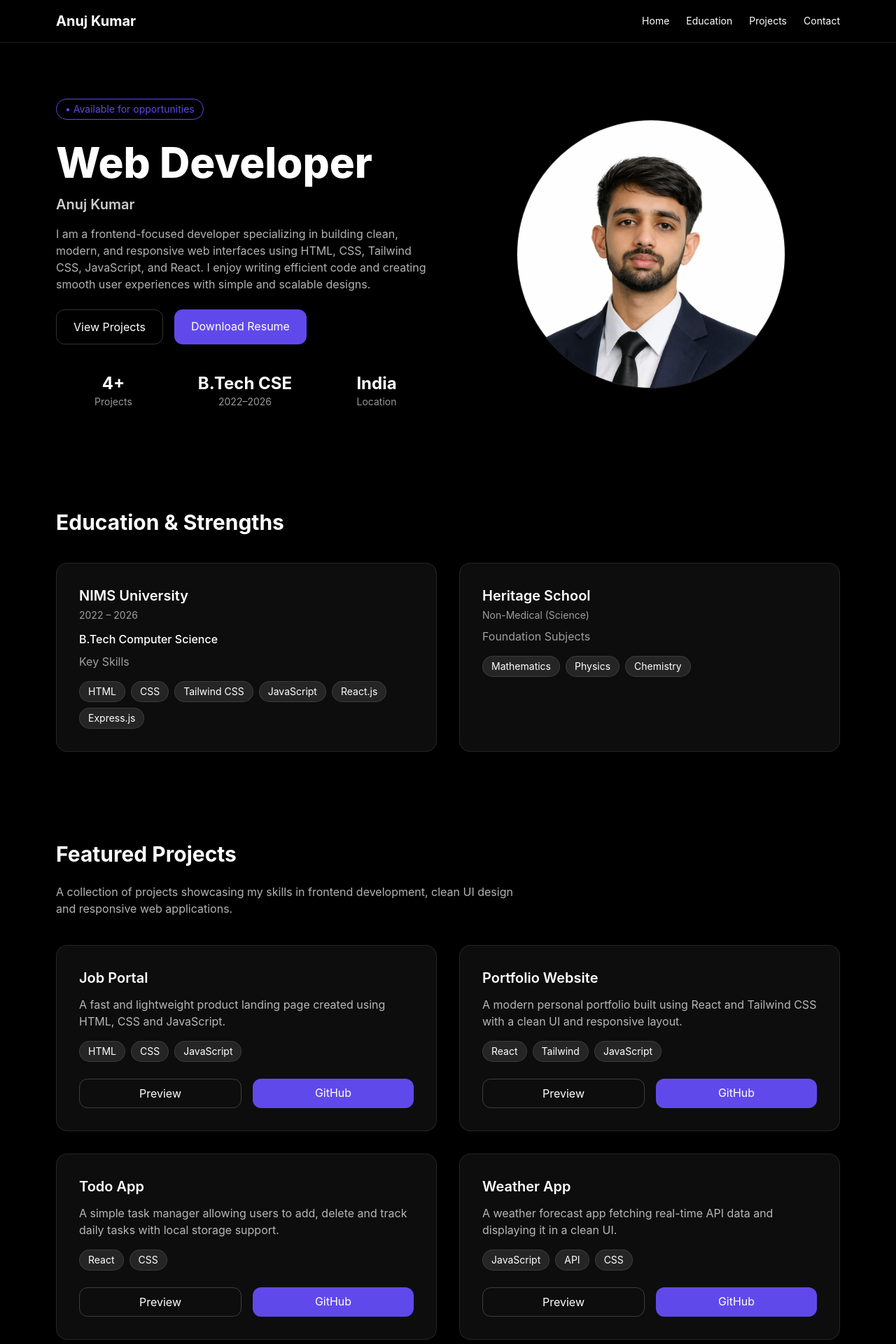
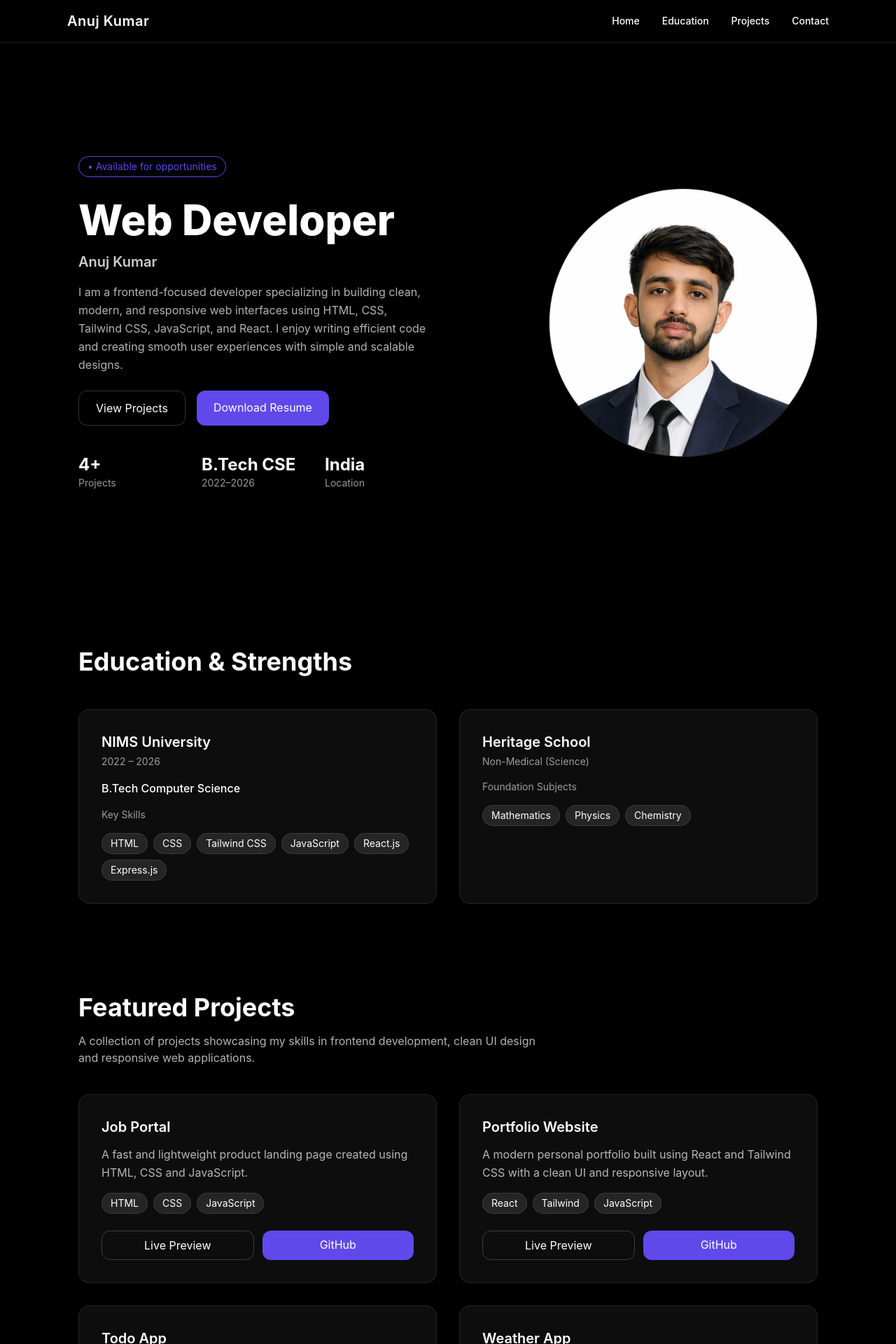
Before and after one commit to Ak-Anuj/ANUJ-REACT-PORTFOLIO, a React (Vite) app: page / in a window 1280 px wide. Shown: the top 1920 px of the page at 70% size. Built offline with nearby package versions, Linux system fonts and the light colour scheme.

Commit message:
add web  responsive

```diff
--- a/package.json
+++ b/package.json
@@ -11,6 +11,7 @@
   },
   "dependencies": {
     "@tailwindcss/vite": "^4.1.18",
+    "lucide-react": "^0.563.0",
     "react": "^19.2.0",
     "react-dom": "^19.2.0",
     "react-icons": "^5.5.0"
--- a/src/components/Contact.jsx
+++ b/src/components/Contact.jsx
@@ -7,32 +7,42 @@ export default function Contact() {
     setForm({ ...form, [e.target.name]: e.target.value });
   }
 
-  function handleSubmit() {
+  function handleSubmit(e) {
+    e.preventDefault();
     alert("Thanks for your message!");
   }
 
   return (
-    <section id="contact" className="py-16">
-      <h2 className="text-3xl font-bold mb-6">Contact Me</h2>
-      <p className="text-white/70 max-w-2xl">
-        Feel free to reach out for collaborations, internships, or just to say
-        hi.
+    <section
+      id="contact"
+      className="py-12 sm:py-16 px-4 sm:px-6 lg:px-8"
+    >
+      <div className="max-w-5xl mx-auto">
+        <h2 className="text-2xl sm:text-3xl md:text-4xl font-bold mb-4">
+          Contact Me
+        </h2>
+
+        <p className="text-white/70 max-w-2xl text-sm sm:text-base">
+          Feel free to reach out for collaborations, internships, or just to say hi.
         </p>
 
         <form
           action="https://formsubmit.co/anujyadav999688@gmail.com"
           method="POST"
           onSubmit={handleSubmit}
-        className="mt-8 bg-[#0d0d0d] p-8 rounded-2xl shadow-xl border border-white/10 max-w-2xl"
+          className="mt-8 bg-[#0d0d0d] p-6 sm:p-8 rounded-2xl shadow-xl border border-white/10 w-full"
         >
-        <div className="grid md:grid-cols-2 gap-6">
+          {/* Name + Email */}
+          <div className="grid grid-cols-1 md:grid-cols-2 gap-6">
             <div>
               <label className="text-sm">Name</label>
               <input
                 required
                 type="text"
                 name="name"
-              className="mt-1 w-full bg-black border border-white/20 rounded-xl px-3 py-2 outline-none focus:ring-2 focus:ring-[#6049ea]"
+                value={form.name}
+                onChange={handleChange}
+                className="mt-1 w-full bg-black border border-white/20 rounded-xl px-4 py-2 outline-none focus:ring-2 focus:ring-[#6049ea]"
                 placeholder="Your name"
               />
             </div>
@@ -43,30 +53,37 @@ export default function Contact() {
                 required
                 type="email"
                 name="email"
-              className="mt-1 w-full bg-black border border-white/20 rounded-xl px-3 py-2 outline-none focus:ring-2 focus:ring-[#6049ea]"
+                value={form.email}
+                onChange={handleChange}
+                className="mt-1 w-full bg-black border border-white/20 rounded-xl px-4 py-2 outline-none focus:ring-2 focus:ring-[#6049ea]"
                 placeholder="you@example.com"
               />
             </div>
           </div>
 
+          {/* Message */}
           <div className="mt-6">
             <label className="text-sm">Message</label>
             <textarea
               required
               name="message"
               rows="5"
-            className="mt-1 w-full bg-black border border-white/20 rounded-xl px-3 py-2 outline-none focus:ring-2 focus:ring-[#6049ea]"
+              value={form.message}
+              onChange={handleChange}
+              className="mt-1 w-full bg-black border border-white/20 rounded-xl px-4 py-2 outline-none focus:ring-2 focus:ring-[#6049ea]"
               placeholder="Write your message..."
             />
           </div>
 
+          {/* Button */}
           <button
             type="submit"
-          className="mt-6 px-6 py-3 rounded-xl bg-[#6049ea] hover:bg-white hover:text-black transition duration-300"
+            className="mt-6 w-full sm:w-auto px-6 py-3 rounded-xl bg-[#6049ea] hover:bg-white hover:text-black transition duration-300 font-medium"
           >
             Send Message
           </button>
         </form>
+      </div>
     </section>
   );
 }
--- a/src/components/Education.jsx
+++ b/src/components/Education.jsx
@@ -1,32 +1,92 @@
 export default function Education() {
   return (
-    <section id="education" className="py-16">
-      <h2 className="text-3xl font-bold mb-10">Education & Strengths</h2>
+    <section
+      id="education"
+      className="py-12 sm:py-16 px-4 sm:px-6 lg:px-8"
+    >
+      <div className="max-w-6xl mx-auto">
+        {/* Section Heading */}
+        <h2 className="text-2xl sm:text-3xl md:text-4xl font-bold mb-8 sm:mb-12">
+          Education & Strengths
+        </h2>
 
-      <div className="grid md:grid-cols-2 gap-8">
-        <div className="bg-[#0d0d0d] rounded-2xl shadow-xl p-8 border border-white/10 hover:border-[#6049ea] transition">
-          <h3 className="text-xl font-semibold">NIMS University</h3>
-          <p className="text-white/60 text-sm mt-1">2022 – 2026</p>
-          <p className="mt-3 font-medium">B.Tech Computer Science</p>
-          <p className="text-white/60 mt-2">Key Skills</p>
-          <div className="mt-4 flex flex-wrap gap-2 text-sm">
-            {['HTML','CSS','Tailwind CSS','JavaScript','React.js', 'Express.js'].map(s=>
-              <span key={s} className="bg-white/10 border border-white/10 px-3 py-1 rounded-full">{s}</span>
-            )}
+        <div className="grid grid-cols-1 md:grid-cols-2 gap-6 sm:gap-8">
+
+          {/* University Card */}
+          <div
+            className="bg-[#0d0d0d] rounded-2xl shadow-lg p-6 sm:p-8
+            border border-white/10
+            hover:-translate-y-2 hover:shadow-2xl hover:border-[#6049ea]
+            transition-all duration-300"
+          >
+            <h3 className="text-lg sm:text-xl font-semibold">
+              NIMS University
+            </h3>
+
+            <p className="text-white/60 text-sm mt-1">
+              2022 – 2026
+            </p>
+
+            <p className="mt-4 font-medium text-sm sm:text-base">
+              B.Tech Computer Science
+            </p>
+
+            <p className="text-white/60 mt-4 text-sm">
+              Key Skills
+            </p>
+
+            <div className="mt-4 flex flex-wrap gap-2 text-xs sm:text-sm">
+              {[
+                "HTML",
+                "CSS",
+                "Tailwind CSS",
+                "JavaScript",
+                "React.js",
+                "Express.js",
+              ].map((s) => (
+                <span
+                  key={s}
+                  className="bg-white/10 border border-white/10 px-3 py-1 rounded-full"
+                >
+                  {s}
+                </span>
+              ))}
+            </div>
           </div>
-        </div>
 
-        <div className="bg-[#0d0d0d] rounded-2xl shadow-xl p-8 border border-white/10 hover:border-[#6049ea] transition">
-          <h3 className="text-xl font-semibold">Heritage School</h3>
-          <p className="text-white/60 text-sm mt-1">Non-Medical (Science)</p>
-          <p className="text-white/60 mt-2">Foundation Subjects</p>
-          <div className="mt-4 flex flex-wrap gap-2 text-sm">
-            {['Mathematics','Physics','Chemistry'].map(s=>
-              <span key={s} className="bg-white/10 border border-white/10 px-3 py-1 rounded-full">{s}</span>
-            )}
+          {/* School Card */}
+          <div
+            className="bg-[#0d0d0d] rounded-2xl shadow-lg p-6 sm:p-8
+            border border-white/10
+            hover:-translate-y-2 hover:shadow-2xl hover:border-[#6049ea]
+            transition-all duration-300"
+          >
+            <h3 className="text-lg sm:text-xl font-semibold">
+              Heritage School
+            </h3>
+
+            <p className="text-white/60 text-sm mt-1">
+              Non-Medical (Science)
+            </p>
+
+            <p className="text-white/60 mt-4 text-sm">
+              Foundation Subjects
+            </p>
+
+            <div className="mt-4 flex flex-wrap gap-2 text-xs sm:text-sm">
+              {["Mathematics", "Physics", "Chemistry"].map((s) => (
+                <span
+                  key={s}
+                  className="bg-white/10 border border-white/10 px-3 py-1 rounded-full"
+                >
+                  {s}
+                </span>
+              ))}
+            </div>
           </div>
+
         </div>
       </div>
     </section>
-  )
+  );
 }
--- a/src/components/Hero.jsx
+++ b/src/components/Hero.jsx
@@ -1,27 +1,38 @@
 export default function Hero() {
   return (
-    <section id="home" className="py-20 grid md:grid-cols-2 gap-10 items-center">
-      <div>
-        <span className="inline-block border border-[#6049ea] text-[#6049ea] px-3 py-1 rounded-full text-sm animate-pulse">
+    <section
+      id="home"
+      className="min-h-screen flex items-center py-16 sm:py-20 px-4 sm:px-6 lg:px-8"
+    >
+      <div className="max-w-6xl mx-auto w-full grid grid-cols-1 md:grid-cols-2 gap-12 items-center">
+
+        {/* Left Content */}
+        <div className="text-center md:text-left">
+          <span className="inline-block border border-[#6049ea] text-[#6049ea] px-3 py-1 rounded-full text-xs sm:text-sm animate-pulse">
             • Available for opportunities
           </span>
 
-        <h1 className="mt-6 text-5xl md:text-6xl font-extrabold leading-tight">
+          <h1 className="mt-6 text-3xl sm:text-4xl md:text-5xl lg:text-6xl font-extrabold leading-tight">
             Web Developer
           </h1>
-        <h2 className="text-xl mt-2 font-semibold text-white/80">Anuj Kumar</h2>
 
-        <p className="mt-4 text-white/70">
-          I am a frontend-focused developer specializing in building clean, modern,
-          and responsive web interfaces using HTML, CSS, Tailwind CSS, JavaScript,
-          and React. I enjoy writing efficient code and creating smooth user
-          experiences with simple and scalable designs.
+          <h2 className="text-lg sm:text-xl mt-2 font-semibold text-white/80">
+            Anuj Kumar
+          </h2>
+
+          <p className="mt-4 text-white/70 text-sm sm:text-base leading-relaxed max-w-xl mx-auto md:mx-0">
+            I am a frontend-focused developer specializing in building clean,
+            modern, and responsive web interfaces using HTML, CSS, Tailwind CSS,
+            JavaScript, and React. I enjoy writing efficient code and creating
+            smooth user experiences with simple and scalable designs.
           </p>
 
-        <div className="mt-6 flex gap-4 flex-wrap">
+          {/* Buttons */}
+          <div className="mt-6 flex flex-col sm:flex-row gap-4 justify-center md:justify-start">
             <a
               href="#projects"
-            className="px-6 py-3 border border-white/20 rounded-xl hover:bg-white hover:text-black transition duration-300"
+              className="w-full sm:w-auto px-6 py-3 border border-white/20 rounded-xl
+              hover:bg-white hover:text-black transition duration-300 text-center"
             >
               View Projects
             </a>
@@ -29,41 +40,47 @@ export default function Hero() {
             <a
               href="/AnujKumarResume.pdf"
               download
-            className="px-6 py-3 rounded-xl bg-[#6049ea] hover:bg-white hover:text-black transition duration-300"
+              className="w-full sm:w-auto px-6 py-3 rounded-xl bg-[#6049ea]
+              hover:bg-white hover:text-black transition duration-300 text-center"
             >
               Download Resume
             </a>
           </div>
 
-        <div className="mt-10 grid grid-cols-3 gap-6 text-center">
+          {/* Stats */}
+          <div className="mt-10 grid grid-cols-3 gap-4 sm:gap-6 text-center md:text-left">
             <div className="hover:-translate-y-1 transition duration-300">
-            <p className="text-2xl font-bold">4+</p>
-            <p className="text-sm text-white/60">Projects</p>
+              <p className="text-xl sm:text-2xl font-bold">4+</p>
+              <p className="text-xs sm:text-sm text-white/60">Projects</p>
             </div>
             <div className="hover:-translate-y-1 transition duration-300">
-            <p className="text-2xl font-bold">B.Tech CSE</p>
-            <p className="text-sm text-white/60">2022–2026</p>
+              <p className="text-lg sm:text-2xl font-bold">B.Tech CSE</p>
+              <p className="text-xs sm:text-sm text-white/60">2022–2026</p>
             </div>
             <div className="hover:-translate-y-1 transition duration-300">
-            <p className="text-2xl font-bold">India</p>
-            <p className="text-sm text-white/60">Location</p>
+              <p className="text-lg sm:text-2xl font-bold">India</p>
+              <p className="text-xs sm:text-sm text-white/60">Location</p>
             </div>
           </div>
         </div>
 
-      {/* Profile Image */}
-      <div className="flex justify-center">
-        <div className="w-72 h-72 md:w-96 md:h-96 rounded-full overflow-hidden border border-white/10 shadow-2xl hover:-translate-y-1 hover:shadow-[0_0_35px_#6049ea] transition duration-300 bg-[#0d0d0d]">
-
+        {/* Right Image */}
+        <div className="flex justify-center md:justify-end">
+          <div
+            className="w-52 h-52 sm:w-64 sm:h-64 md:w-80 md:h-80 lg:w-96 lg:h-96
+            rounded-full overflow-hidden border border-white/10 shadow-2xl
+            hover:-translate-y-2 hover:shadow-[0_0_35px_#6049ea]
+            transition duration-300 bg-[#0d0d0d]"
+          >
             <img
               src="/Anuj.jpeg"
               alt="Anuj Kumar"
               className="w-full h-full object-cover object-top"
             />
-
           </div>
         </div>
 
+      </div>
     </section>
-  )
+  );
 }
--- a/src/components/Navbar.jsx
+++ b/src/components/Navbar.jsx
@@ -1,15 +1,80 @@
+import { useState } from "react";
+import { Menu, X } from "lucide-react";
+
 export default function Navbar() {
+  const [isOpen, setIsOpen] = useState(false);
+
   return (
-    <header className="sticky top-0 z-30 backdrop-blur bg-black/80 border-b border-white/10">
-      <div className="max-w-6xl mx-auto px-4 py-4 flex justify-between items-center">
-        <span className="text-xl font-bold">Anuj Kumar</span>
-        <nav className="space-x-6 text-sm">
-          <a href="#home" className="hover:text-[#6049ea] transition">Home</a>
-          <a href="#education" className="hover:text-[#6049ea] transition">Education</a>
-          <a href="#projects" className="hover:text-[#6049ea] transition">Projects</a>
-          <a href="#contact" className="hover:text-[#6049ea] transition">Contact</a>
-        </nav>
+    <header className="sticky top-0 z-50 backdrop-blur bg-black/80 border-b border-white/10">
+      <div className="max-w-6xl mx-auto px-4 sm:px-6 lg:px-8">
+        <div className="flex justify-between items-center py-4">
+
+          {/* Logo */}
+          <span className="text-lg sm:text-xl font-semibold tracking-wide">
+            Anuj Kumar
+          </span>
+
+          {/* Desktop Menu */}
+          <nav className="hidden md:flex items-center space-x-8 text-sm font-medium">
+            <a href="#home" className="hover:text-[#6049ea] transition duration-300">
+              Home
+            </a>
+            <a href="#education" className="hover:text-[#6049ea] transition duration-300">
+              Education
+            </a>
+            <a href="#projects" className="hover:text-[#6049ea] transition duration-300">
+              Projects
+            </a>
+            <a href="#contact" className="hover:text-[#6049ea] transition duration-300">
+              Contact
+            </a>
+          </nav>
+
+          {/* Mobile Button */}
+          <button
+            className="md:hidden text-white"
+            onClick={() => setIsOpen(!isOpen)}
+          >
+            {isOpen ? <X size={24} /> : <Menu size={24} />}
+          </button>
+        </div>
       </div>
+
+      {/* Mobile Menu */}
+      {isOpen && (
+        <div className="md:hidden bg-black/95 backdrop-blur border-t border-white/10">
+          <nav className="flex flex-col items-center py-6 space-y-6 text-sm font-medium">
+            <a
+              href="#home"
+              onClick={() => setIsOpen(false)}
+              className="hover:text-[#6049ea] transition"
+            >
+              Home
+            </a>
+            <a
+              href="#education"
+              onClick={() => setIsOpen(false)}
+              className="hover:text-[#6049ea] transition"
+            >
+              Education
+            </a>
+            <a
+              href="#projects"
+              onClick={() => setIsOpen(false)}
+              className="hover:text-[#6049ea] transition"
+            >
+              Projects
+            </a>
+            <a
+              href="#contact"
+              onClick={() => setIsOpen(false)}
+              className="hover:text-[#6049ea] transition"
+            >
+              Contact
+            </a>
+          </nav>
+        </div>
+      )}
     </header>
-  )
+  );
 }
--- a/src/components/Projects.jsx
+++ b/src/components/Projects.jsx
@@ -1,38 +1,107 @@
 const projects = [
-  { title:'Job Portal', desc:'A fast and lightweight product landing page created using HTML, CSS and JavaScript.', stack:['HTML','CSS','JavaScript'], preview:'#', github:'#' },
-  { title:'Portfolio Website', desc:'A modern personal portfolio built using React and Tailwind CSS with a clean UI and responsive layout.', stack:['React','Tailwind','JavaScript'], preview:'https://anuj-portfolio-eight.vercel.app/', github:'https://github.com/Ak-Anuj/Anuj-portfolio' },
-  { title:'Todo App', desc:'A simple task manager allowing users to add, delete and track daily tasks with local storage support.', stack:['React','CSS'], preview:'#', github:'#' },
-  { title:'Weather App', desc:'A weather forecast app fetching real-time API data and displaying it in a clean UI.', stack:['JavaScript','API','CSS'], preview:'#', github:'#' }
-]
+  {
+    title: "Job Portal",
+    desc: "A fast and lightweight product landing page created using HTML, CSS and JavaScript.",
+    stack: ["HTML", "CSS", "JavaScript"],
+    preview: "#",
+    github: "#",
+  },
+  {
+    title: "Portfolio Website",
+    desc: "A modern personal portfolio built using React and Tailwind CSS with a clean UI and responsive layout.",
+    stack: ["React", "Tailwind", "JavaScript"],
+    preview: "https://anuj-portfolio-eight.vercel.app/",
+    github: "https://github.com/Ak-Anuj/Anuj-portfolio",
+  },
+  {
+    title: "Todo App",
+    desc: "A simple task manager allowing users to add, delete and track daily tasks with local storage support.",
+    stack: ["React", "CSS"],
+    preview: "#",
+    github: "#",
+  },
+  {
+    title: "Weather App",
+    desc: "A weather forecast app fetching real-time API data and displaying it in a clean UI.",
+    stack: ["JavaScript", "API", "CSS"],
+    preview: "#",
+    github: "#",
+  },
+];
 
 export default function Projects() {
   return (
-    <section id="projects" className="py-16">
-      <h2 className="text-3xl font-bold mb-6">Featured Projects</h2>
-      <p className="text-white/70 max-w-2xl">
+    <section
+      id="projects"
+      className="py-12 sm:py-16 px-4 sm:px-6 lg:px-8"
+
+    >
+      <div className="max-w-6xl mx-auto">
+        {/* Section Heading */}
+        <h2 className="text-2xl sm:text-3xl md:text-4xl font-bold mb-4">
+          Featured Projects
+        </h2>
+
+        <p className="text-white/70 max-w-2xl text-sm sm:text-base">
           A collection of projects showcasing my skills in frontend development,
           clean UI design and responsive web applications.
         </p>
 
-      <div className="mt-10 grid md:grid-cols-2 gap-8">
-        {projects.map((p,i)=>(
-          <div key={i} className="bg-[#0d0d0d] rounded-2xl shadow-xl p-8 border border-white/10 hover:-translate-y-1 hover:border-[#6049ea] transition duration-300">
-            <h3 className="text-xl font-semibold">{p.title}</h3>
-            <p className="mt-3 text-white/70">{p.desc}</p>
+        {/* Projects Grid */}
+        <div className="mt-10 grid grid-cols-1 sm:grid-cols-2 lg:grid-cols-2 gap-6 sm:gap-8">
+          {projects.map((p, i) => (
+            <div
+              key={i}
+              className="bg-[#0d0d0d] rounded-2xl shadow-lg p-6 sm:p-8 border border-white/10
+              hover:-translate-y-2 hover:shadow-2xl hover:border-[#6049ea]
+              transition-all duration-300"
+            >
+              <h3 className="text-lg sm:text-xl font-semibold">
+                {p.title}
+              </h3>
 
-            <div className="mt-4 flex flex-wrap gap-2 text-sm">
-              {p.stack.map((s,j)=>(
-                <span key={j} className="bg-white/10 border border-white/10 px-3 py-1 rounded-full">{s}</span>
+              <p className="mt-3 text-white/70 text-sm sm:text-base leading-relaxed">
+                {p.desc}
+              </p>
+
+              {/* Tech Stack */}
+              <div className="mt-4 flex flex-wrap gap-2 text-xs sm:text-sm">
+                {p.stack.map((s, j) => (
+                  <span
+                    key={j}
+                    className="bg-white/10 border border-white/10 px-3 py-1 rounded-full"
+                  >
+                    {s}
+                  </span>
                 ))}
               </div>
 
-            <div className="mt-6 flex gap-4">
-              <a href={p.preview} target="_blank" className="flex-1 text-center border border-white/20 rounded-xl py-2 hover:bg-white hover:text-black transition duration-300">Preview</a>
-              <a href={p.github} target="_blank" className="flex-1 text-center rounded-xl py-2 bg-[#6049ea] hover:bg-white hover:text-black transition duration-300">GitHub</a>
+              {/* Buttons */}
+              <div className="mt-6 flex flex-col sm:flex-row gap-3">
+                <a
+                  href={p.preview}
+                  target="_blank"
+                  rel="noopener noreferrer"
+                  className="w-full text-center border border-white/20 rounded-xl py-2
+                  hover:bg-white hover:text-black transition duration-300"
+                >
+                  Live Preview
+                </a>
+
+                <a
+                  href={p.github}
+                  target="_blank"
+                  rel="noopener noreferrer"
+                  className="w-full text-center rounded-xl py-2
+                  bg-[#6049ea] hover:bg-white hover:text-black transition duration-300"
+                >
+                  GitHub
+                </a>
               </div>
             </div>
           ))}
         </div>
+      </div>
     </section>
-  )
+  );
 }
```
Also changed, not shown: src/components/Footer.jsx (+26 -19 lines), 1 other file (tests, documents, lock files or other folders). Lines whose indentation alone changed are shown as unchanged.
